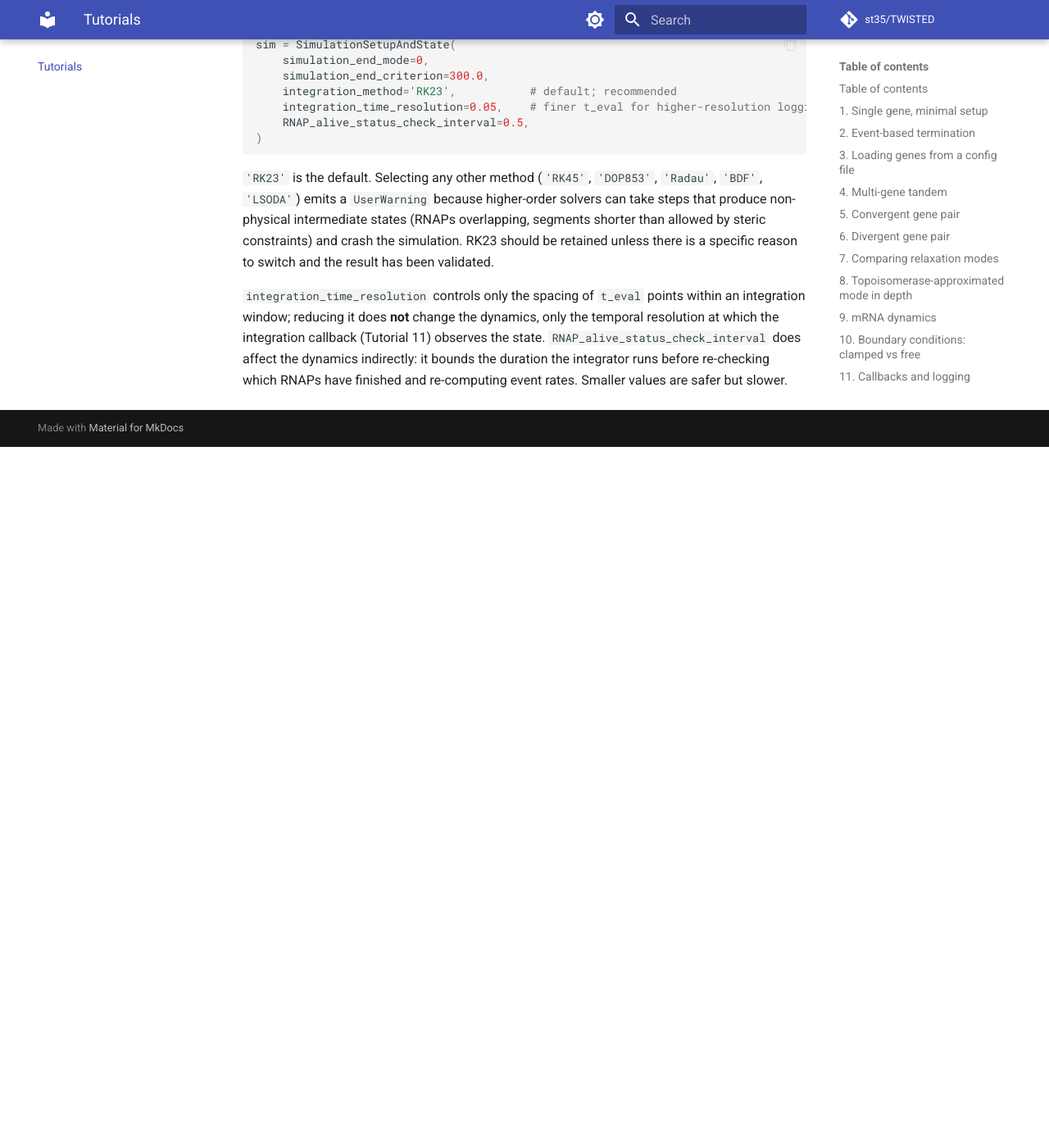
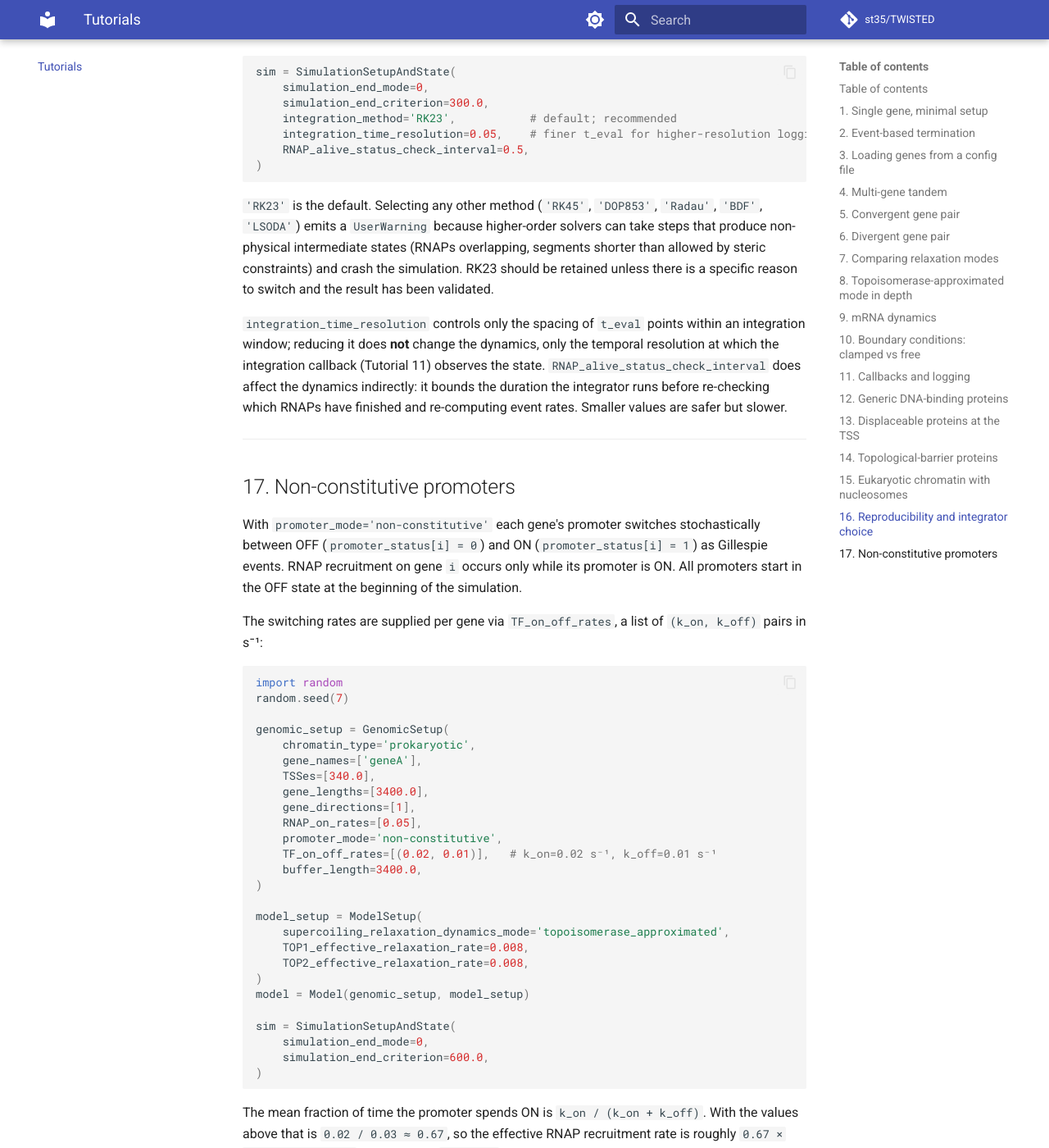
Before and after one commit to st35/TWISTED, an MkDocs documentation site: the page built from docs/tutorials.md, in a window 1280 px wide and 1400 px high, scrolled down 12435 px. Shown: the whole window at 82% size. Built offline with MkDocs 1.6.1 and Material for MkDocs 9.7.7, drawn with Linux system fonts in a browser that asks for light colours; comment, search, counter and statistics services are not loaded; before the commit the page ends 12980 px from its top, so only the background shows below that; some of the changed text lies outside the part shown.

Commit message:
Include non-constitutive promoter in the tutorial

````diff
--- a/docs/tutorials.md
+++ b/docs/tutorials.md
@@ -40,6 +40,7 @@ random.seed(42)
 14. [Topological-barrier proteins](#14-topological-barrier-proteins)
 15. [Eukaryotic chromatin with nucleosomes](#15-eukaryotic-chromatin-with-nucleosomes)
 16. [Reproducibility and integrator choice](#16-reproducibility-and-integrator-choice)
+17. [Non-constitutive promoters](#17-non-constitutive-promoters)
 
 ---
 
@@ -535,3 +536,94 @@ sim = SimulationSetupAndState(
 `'RK23'` is the default. Selecting any other method (`'RK45'`, `'DOP853'`, `'Radau'`, `'BDF'`, `'LSODA'`) emits a `UserWarning` because higher-order solvers can take steps that produce non-physical intermediate states (RNAPs overlapping, segments shorter than allowed by steric constraints) and crash the simulation. RK23 should be retained unless there is a specific reason to switch and the result has been validated.
 
 `integration_time_resolution` controls only the spacing of `t_eval` points within an integration window; reducing it does **not** change the dynamics, only the temporal resolution at which the integration callback (Tutorial 11) observes the state. `RNAP_alive_status_check_interval` does affect the dynamics indirectly: it bounds the duration the integrator runs before re-checking which RNAPs have finished and re-computing event rates. Smaller values are safer but slower.
+
+---
+
+## 17. Non-constitutive promoters
+
+With `promoter_mode='non-constitutive'` each gene's promoter switches stochastically between OFF (`promoter_status[i] = 0`) and ON (`promoter_status[i] = 1`) as Gillespie events. RNAP recruitment on gene `i` occurs only while its promoter is ON. All promoters start in the OFF state at the beginning of the simulation.
+
+The switching rates are supplied per gene via `TF_on_off_rates`, a list of `(k_on, k_off)` pairs in s⁻¹:
+
+```python
+import random
+random.seed(7)
+
+genomic_setup = GenomicSetup(
+    chromatin_type='prokaryotic',
+    gene_names=['geneA'],
+    TSSes=[340.0],
+    gene_lengths=[3400.0],
+    gene_directions=[1],
+    RNAP_on_rates=[0.05],
+    promoter_mode='non-constitutive',
+    TF_on_off_rates=[(0.02, 0.01)],   # k_on=0.02 s⁻¹, k_off=0.01 s⁻¹
+    buffer_length=3400.0,
+)
+
+model_setup = ModelSetup(
+    supercoiling_relaxation_dynamics_mode='topoisomerase_approximated',
+    TOP1_effective_relaxation_rate=0.008,
+    TOP2_effective_relaxation_rate=0.008,
+)
+model = Model(genomic_setup, model_setup)
+
+sim = SimulationSetupAndState(
+    simulation_end_mode=0,
+    simulation_end_criterion=600.0,
+)
+
+```
+
+The mean fraction of time the promoter spends ON is `k_on / (k_on + k_off)`. With the values above that is `0.02 / 0.03 ≈ 0.67`, so the effective RNAP recruitment rate is roughly `0.67 × 0.05 ≈ 0.033 s⁻¹`, compared to `0.05 s⁻¹` for a constitutive promoter of the same basal rate.
+
+The `print_at_each_simulation_step` callback is convenient for tracking promoter switching events:
+
+```python
+def log_promoter(model, sim):
+    status = 'ON' if model.promoter_status[0] == 1 else 'OFF'
+    print(f't={sim.curr_simulation_time:7.2f}  promoter={status}  mRNA={model.mRNA_counts[0]}')
+
+simulate_dynamics(model, sim, print_at_each_simulation_step=log_promoter)
+print('mRNA produced:', model.mRNA_counts[0])
+```
+
+For a multi-gene setup, each gene has its own `(k_on, k_off)` pair. Here gene B is rarely active:
+
+```python
+import random
+random.seed(8)
+
+genomic_setup = GenomicSetup(
+    chromatin_type='prokaryotic',
+    gene_names=['geneA', 'geneB'],
+    TSSes=[340.0, 4420.0],
+    gene_lengths=[3400.0, 3400.0],
+    gene_directions=[1, 1],
+    RNAP_on_rates=[0.05, 0.05],
+    promoter_mode='non-constitutive',
+    TF_on_off_rates=[
+        (0.05, 0.01),   # geneA: mostly ON  (~83 % of the time)
+        (0.005, 0.05),  # geneB: mostly OFF (~9 % of the time)
+    ],
+    buffer_length=4420.0,
+)
+
+model_setup = ModelSetup(
+    supercoiling_relaxation_dynamics_mode='topoisomerase_approximated',
+    TOP1_effective_relaxation_rate=0.008,
+    TOP2_effective_relaxation_rate=0.008,
+)
+model = Model(genomic_setup, model_setup)
+
+sim = SimulationSetupAndState(
+    simulation_end_mode=0,
+    simulation_end_criterion=600.0,
+)
+
+simulate_dynamics(model, sim)
+print('geneA mRNA:', model.mRNA_counts[0])
+print('geneB mRNA:', model.mRNA_counts[1])
+```
+
+See [User Guide → Genomic setup](user-guide/genomic-setup.md#non-constitutive) and [User Guide → Events and propensities](user-guide/events-and-propensities.md) for the mathematical details of the switching rates.
````
